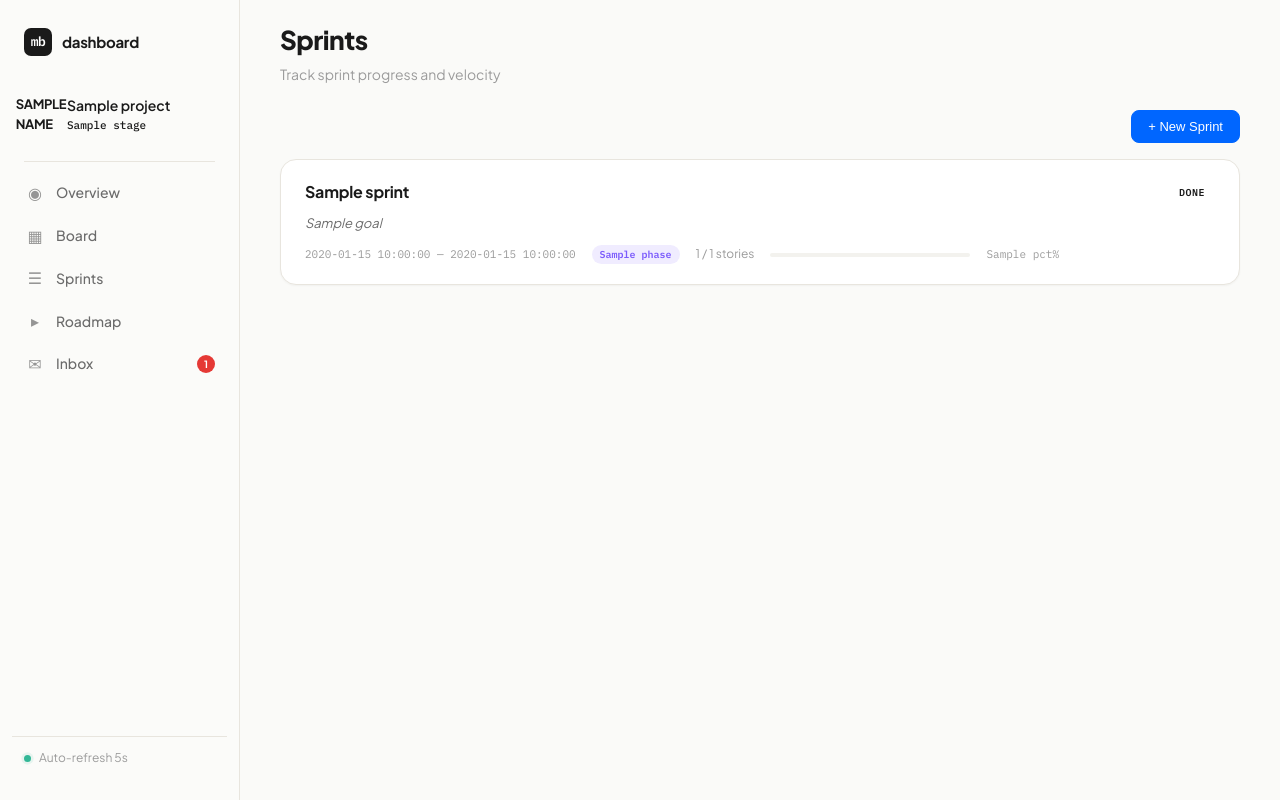
After one commit to Yanick-mj/mb-framework, a FastAPI app: template scripts/dashboard/templates/sprints.html in a window 1280 px wide. The commit adds this page. Run offline with FastAPI, Linux system fonts and the light colour scheme; the template is opened without the code that fills it: most values are stand-ins (such as "Sample title", 1, 10 or a date in 2020).

Commit message:
feat(sprint3): add sprints list page with sidebar link
Co-Authored-By: Claude Opus 4.6 (1M context) <noreply@anthropic.com>

```diff
--- a/scripts/dashboard/server.py
+++ b/scripts/dashboard/server.py
@@ -92,6 +92,25 @@ def roadmap(request: Request, name: str):
     })
 
 
+@app.get("/projects/{name}/sprints", response_class=HTMLResponse)
+def sprints_page(request: Request, name: str, phase: str | None = None):
+    project = _resolve_project(name)
+    if not project:
+        raise HTTPException(404, f"Project '{name}' not found")
+    path = Path(project["path"])
+    sprints = parsers.get_sprints_data(path)
+    if phase:
+        sprints = [s for s in sprints if s.get("phase") == phase]
+    return templates.TemplateResponse(request, "sprints.html", context={
+        "project": project,
+        "sprints": sprints,
+        "projects": parsers.load_projects(),
+        "current_page": "sprints",
+        "inbox_count": parsers.get_inbox_data(path)["total"],
+        "phase_filter": phase or "",
+    })
+
+
 @app.get("/projects/{name}/inbox", response_class=HTMLResponse)
 def inbox_page(request: Request, name: str):
     project = _resolve_project(name)
@@ -166,6 +185,15 @@ def partial_roadmap(request: Request, name: str):
     return templates.TemplateResponse(request, "partials/roadmap_content.html", context={
         "project": {"name": name},
         "roadmap": parsers.get_roadmap_data(path),
+    })
+
+
+@app.get("/partials/{name}/sprints", response_class=HTMLResponse)
+def partial_sprints(request: Request, name: str):
+    path = _get_project_path(name)
+    return templates.TemplateResponse(request, "partials/sprint_list.html", context={
+        "sprints": parsers.get_sprints_data(path),
+        "project": {"name": name},
     })
 
 
--- a/scripts/dashboard/static/style.css
+++ b/scripts/dashboard/static/style.css
@@ -1083,3 +1083,34 @@ main {
   color: var(--text-tertiary);
   font-size: 13px;
 }
+
+/* ── Sprint cards ── */
+.sprint-list { display: flex; flex-direction: column; gap: 12px; }
+.sprint-card {
+  background: var(--bg-card); border: 1px solid var(--border); border-radius: var(--radius-lg);
+  padding: 20px 24px; box-shadow: var(--shadow-sm); transition: all 0.15s ease; cursor: pointer;
+}
+.sprint-card:hover { box-shadow: var(--shadow-md); transform: translateY(-2px); border-color: var(--border-strong); }
+.sprint-card.active-sprint { border-left: 4px solid var(--accent); box-shadow: 0 0 0 3px var(--accent-light), var(--shadow-sm); }
+.sprint-card.active-sprint:hover { box-shadow: 0 0 0 3px var(--accent-light), var(--shadow-md); }
+.sprint-card.closed-sprint { opacity: 0.6; }
+.sprint-card.closed-sprint:hover { opacity: 0.85; }
+.sprint-card-header { display: flex; align-items: center; justify-content: space-between; margin-bottom: 8px; }
+.sprint-card-header h3 { font-size: 16px; font-weight: 700; letter-spacing: -0.2px; }
+.sprint-status-pill { font-family: var(--font-mono); font-size: 10px; font-weight: 600; text-transform: uppercase; letter-spacing: 0.5px; padding: 3px 10px; border-radius: var(--radius-full); }
+.sprint-status-pill.active { background: var(--accent-light); color: var(--accent); }
+.sprint-status-pill.closed { background: var(--teal-light); color: var(--teal); }
+.sprint-status-pill.planned { background: var(--bg-inset); color: var(--text-tertiary); }
+.sprint-goal { font-size: 13px; color: var(--text-secondary); font-style: italic; margin-bottom: 12px; white-space: nowrap; overflow: hidden; text-overflow: ellipsis; }
+.sprint-card-meta { display: flex; align-items: center; gap: 16px; font-size: 12px; color: var(--text-tertiary); }
+.sprint-card-meta .mono { font-family: var(--font-mono); font-size: 11px; }
+.phase-tag { font-family: var(--font-mono); font-size: 10px; font-weight: 600; padding: 2px 8px; border-radius: var(--radius-full); background: var(--purple-light); color: var(--purple); }
+.progress-bar-wrap { flex: 1; max-width: 200px; height: 4px; background: var(--bg-inset); border-radius: 2px; overflow: hidden; }
+.progress-bar-fill { height: 100%; border-radius: 2px; transition: width 0.3s ease; }
+.progress-bar-fill.active { background: var(--accent); }
+.progress-bar-fill.closed { background: var(--teal); }
+.progress-bar-fill.planned { background: var(--text-quaternary); }
+.empty-state { text-align: center; padding: 60px 20px; color: var(--text-tertiary); }
+.empty-state .empty-icon { font-size: 48px; margin-bottom: 16px; opacity: 0.4; }
+.empty-state h3 { font-size: 18px; font-weight: 700; color: var(--text-secondary); margin-bottom: 8px; }
+.empty-state p { font-size: 14px; }
--- a/scripts/dashboard/templates/base.html
+++ b/scripts/dashboard/templates/base.html
@@ -49,6 +49,9 @@
     </a>
     <a class="sidebar-item {{ 'active' if current_page == 'board' else '' }}" href="/projects/{{ project.name }}/board">
       <span class="icon">&#9638;</span> Board
+    </a>
+    <a class="sidebar-item {{ 'active' if current_page == 'sprints' else '' }}" href="/projects/{{ project.name }}/sprints">
+      <span class="icon">&#9776;</span> Sprints
     </a>
     <a class="sidebar-item {{ 'active' if current_page == 'roadmap' else '' }}" href="/projects/{{ project.name }}/roadmap">
       <span class="icon">&#9656;</span> Roadmap
--- /dev/null
+++ b/scripts/dashboard/templates/partials/sprint_list.html
@@ -0,0 +1,27 @@
+{% if sprints %}
+{% for s in sprints %}
+<div class="sprint-card {{ 'active-sprint' if s.status == 'active' else '' }} {{ 'closed-sprint' if s.status == 'closed' else '' }}"
+     onclick="window.location='/projects/{{ project.name }}/sprints/{{ s.id }}'">
+  <div class="sprint-card-header">
+    <h3>{{ s.name }}</h3>
+    <span class="sprint-status-pill {{ s.status }}">{{ s.status }}</span>
+  </div>
+  <div class="sprint-goal">{{ s.goal }}</div>
+  <div class="sprint-card-meta">
+    <span class="mono">{{ s.start_date }} — {{ s.end_date }}</span>
+    <span class="phase-tag">{{ s.phase }}</span>
+    <span>{{ s.done_count }} / {{ s.total_count }} stories</span>
+    <div class="progress-bar-wrap">
+      <div class="progress-bar-fill {{ s.status }}" style="width: {{ s.pct }}%"></div>
+    </div>
+    <span class="mono">{{ s.pct }}%</span>
+  </div>
+</div>
+{% endfor %}
+{% else %}
+<div class="empty-state">
+  <div class="empty-icon">&#9776;</div>
+  <h3>No sprints yet</h3>
+  <p>Create your first sprint to start tracking progress.</p>
+</div>
+{% endif %}
--- /dev/null
+++ b/scripts/dashboard/templates/sprints.html
@@ -0,0 +1,18 @@
+{% extends "base.html" %}
+{% block page_title %}Sprints{% endblock %}
+{% block page_subtitle %}Track sprint progress and velocity{% endblock %}
+
+{% block content %}
+<div class="board-toolbar">
+  <button class="btn btn-primary"
+          hx-get="/partials/{{ project.name }}/create-sprint"
+          hx-target="#modal-container"
+          hx-swap="innerHTML">+ New Sprint</button>
+</div>
+<div class="sprint-list"
+     hx-get="/partials/{{ project.name }}/sprints"
+     hx-trigger="every 5s"
+     hx-swap="innerHTML">
+  {% include "partials/sprint_list.html" %}
+</div>
+{% endblock %}
```
Also changed, not shown: scripts/dashboard/tests/test_sprint_routes.py (added, +59 -0 lines).
